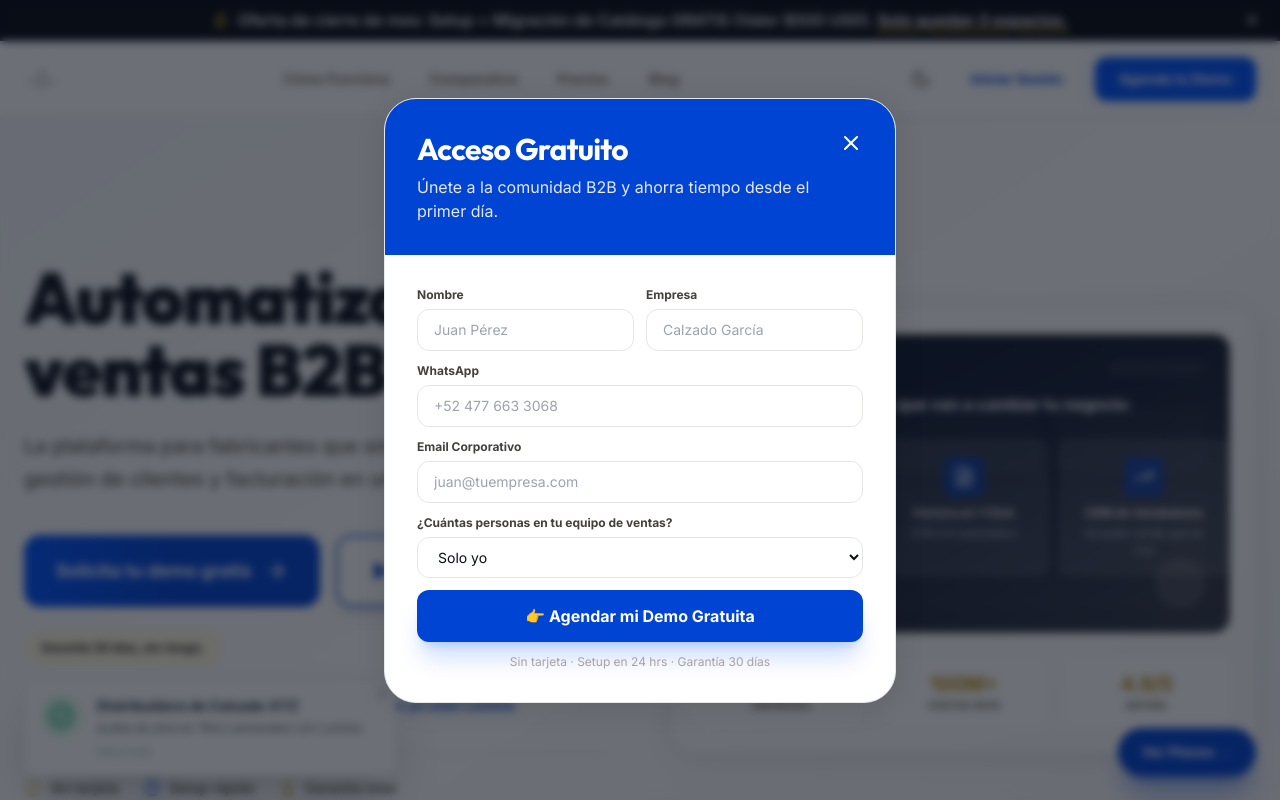
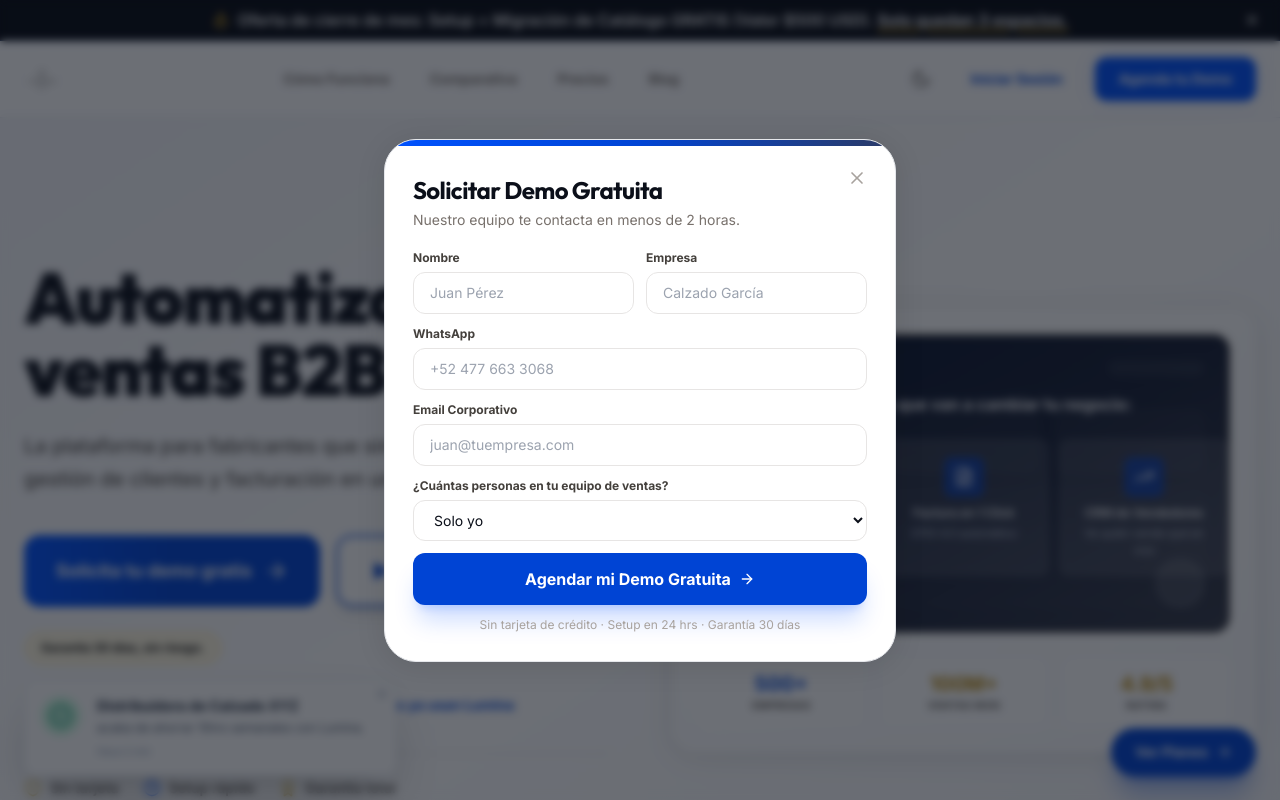
Before and after one commit to Diegolin1/landing, a Next.js app: page / in a window 1280 px wide. Both pictures are taken after a click on the button "Agenda tu Demo". Shown: the top 800 px of the page. Built offline with nearby package versions, Linux system fonts and the light colour scheme.

Commit message:
landing sin emojis

```diff
--- a/src/components/LuminaRefactored.tsx
+++ b/src/components/LuminaRefactored.tsx
@@ -791,7 +791,7 @@ const LuminaRefactored = () => {
                 onClick={() => setIsModalOpen(true)}
                 className="bg-white text-brand-600 px-8 py-4 rounded-2xl font-bold text-lg hover:bg-brand-50 transition-all shadow-glass hover:scale-105 active:scale-95"
               >
-                💰 Recuperar <span className="underline underline-offset-2 decoration-brand-300">${calculateROI().recovered.toLocaleString()} MXN</span> al mes → Agendar Demo
+                Recuperar <span className="font-black">${calculateROI().recovered.toLocaleString()} MXN</span> al mes — Agendar Demo
               </button>
               <p className="text-brand-200 text-xs mt-3">Sin tarjeta de crédito. Setup en 24 horas.</p>
             </div>
@@ -1076,7 +1076,7 @@ const LuminaRefactored = () => {
               className="bg-white text-brand-600 px-12 py-5 rounded-2xl font-bold text-xl hover:bg-brand-50 shadow-glass transition-all hover:scale-105 flex items-center justify-center gap-3"
               aria-label="Solicita tu showroom en 24 horas"
             >
-              👉 QUIERO MI SHOWROOM EN 24 HORAS
+              Quiero mi Showroom en 24 Horas
             </button>
             <a
               href="https://wa.me/5214771234567?text=Hola,%20quiero%20más%20información%20sobre%20Lumina%20B2B"
@@ -1089,7 +1089,7 @@ const LuminaRefactored = () => {
             </a>
           </div>
           <p className="text-brand-100 text-xs mb-6">
-            ✅ Setup gratis en 24 horas. No necesitas tarjeta de crédito para comenzar.
+              ✓ Setup gratuito en 24 horas. Sin tarjeta de crédito para comenzar.
           </p>
           <p className="text-brand-200 text-sm flex items-center justify-center gap-4 hidden">
             <span>✓ Sin tarjeta de crédito</span>
@@ -1162,7 +1162,7 @@ const LuminaRefactored = () => {
 
       {/* Sticky CTA — Desktop + Mobile */}
       <div className="fixed bottom-6 right-6 z-40 flex flex-col items-end gap-3">
-        {/* Desktop: botón completo */}
+        {/* Desktop */}
         <button
           onClick={() => {
             const pricingSection = document.getElementById('pricing');
@@ -1171,9 +1171,9 @@ const LuminaRefactored = () => {
           className="hidden sm:flex items-center gap-2 bg-brand-600 hover:bg-brand-700 text-white font-bold py-3.5 px-6 rounded-full shadow-xl shadow-brand-600/40 hover:shadow-brand-600/60 hover:scale-105 transition-all active:scale-95 text-sm"
           aria-label="Ver planes de Lumina"
         >
-          Ver Planes →
+          Ver Planes <ArrowRight size={16} />
         </button>
-        {/* Mobile: botón compacto */}
+        {/* Mobile */}
         <button
           onClick={() => {
             const pricingSection = document.getElementById('pricing');
@@ -1181,7 +1181,7 @@ const LuminaRefactored = () => {
           }}
           className="sm:hidden bg-brand-600 hover:bg-brand-700 text-white font-bold py-3 px-5 rounded-full shadow-xl shadow-brand-600/40 hover:scale-105 transition-all active:scale-95 text-sm"
         >
-          💡 Planes
+          Planes
         </button>
       </div>
 
@@ -1270,7 +1270,7 @@ const LuminaRefactored = () => {
           <div className="border-t border-brand-800 pt-8">
             <div className="flex flex-col md:flex-row justify-between items-center gap-4">
               <p className="text-sm text-stone-500 text-center md:text-left">
-                © 2025 Lumina B2B. Todos los derechos reservados. Hecho con ❤️ en México.
+                © 2025 Lumina B2B. Todos los derechos reservados. Hecho con dedicación en México.
               </p>
               <div className="flex items-center gap-6 text-sm">
                 <a href="#" className="hover:text-brand-400 transition-colors">Términos</a>
@@ -1294,26 +1294,29 @@ const LuminaRefactored = () => {
             onClick={() => !isSubmitting && setIsModalOpen(false)}
           ></div>
           <div className="bg-white dark:bg-brand-800 rounded-[2rem] shadow-glass w-full max-w-lg relative z-10 overflow-hidden animate-in zoom-in-95 duration-300 border dark:border-stone-700">
-            <div className="bg-gradient-to-r from-brand-600 to-brand-600 p-8 text-white relative">
-              <button
-                onClick={() => setIsModalOpen(false)}
-                className="absolute top-6 right-6 p-2 hover:bg-white/10 rounded-full transition-colors"
-                disabled={isSubmitting}
-              >
-                <X size={24} />
-              </button>
-              <h3 className="text-3xl font-bold mb-2">Acceso Gratuito</h3>
-              <p className="text-brand-100">Únete a la comunidad B2B y ahorra tiempo desde el primer día.</p>
+            <div className="relative">
+              {/* Accent bar */}
+              <div className="h-1.5 w-full bg-gradient-to-r from-brand-500 via-brand-600 to-brand-700" />
+              <div className="p-7 pb-5">
+                <button
+                  onClick={() => setIsModalOpen(false)}
+                  className="absolute top-5 right-5 p-2 hover:bg-stone-100 dark:hover:bg-brand-700 rounded-full transition-colors"
+                  disabled={isSubmitting}
+                >
+                  <X size={20} className="text-stone-400" />
+                </button>
+                <h3 className="text-2xl font-bold text-brand-900 dark:text-white mb-1">Solicitar Demo Gratuita</h3>
+                <p className="text-sm text-stone-500 dark:text-stone-400">Nuestro equipo te contacta en menos de 2 horas.</p>
+              </div>
             </div>
-
-            <div className="p-8">
+            <div className="px-7 pb-7">
               {isSuccess ? (
                 <div className="text-center py-12 animate-in zoom-in-95 duration-500">
-                  <div className="w-20 h-20 bg-gold-100 dark:bg-gold-900/30 text-gold-600 dark:text-gold-400 rounded-full flex items-center justify-center mx-auto mb-6">
-                    <Check size={40} />
+                  <div className="w-16 h-16 bg-brand-50 dark:bg-brand-900/40 text-brand-600 dark:text-brand-400 rounded-full flex items-center justify-center mx-auto mb-5">
+                    <Check size={32} strokeWidth={2.5} />
                   </div>
-                  <h4 className="text-2xl font-bold text-brand-950 dark:text-white mb-2">¡Solicitud recibida!</h4>
-                  <p className="text-stone-600 dark:text-stone-400 text-lg">Pronto estaremos en contacto.</p>
+                  <h4 className="text-xl font-bold text-brand-900 dark:text-white mb-2">Solicitud recibida</h4>
+                  <p className="text-stone-500 dark:text-stone-400">Te contactaremos en menos de 2 horas hábiles.</p>
                 </div>
               ) : (
                 <form onSubmit={handleSubmit} className="space-y-3">
@@ -1379,10 +1382,10 @@ const LuminaRefactored = () => {
                     {isSubmitting ? (
                       <div className="w-5 h-5 border-2 border-white/30 border-t-white rounded-full animate-spin"></div>
                     ) : (
-                      "👉 Agendar mi Demo Gratuita"
+                      <span className="flex items-center gap-2">Agendar mi Demo Gratuita <ArrowRight size={16} /></span>
                     )}
                   </button>
-                  <p className="text-center text-xs text-stone-400 mt-1">Sin tarjeta · Setup en 24 hrs · Garantía 30 días</p>
+                  <p className="text-center text-xs text-stone-400 mt-2">Sin tarjeta de crédito · Setup en 24 hrs · Garantía 30 días</p>
                 </form>
               )}
             </div>
```
